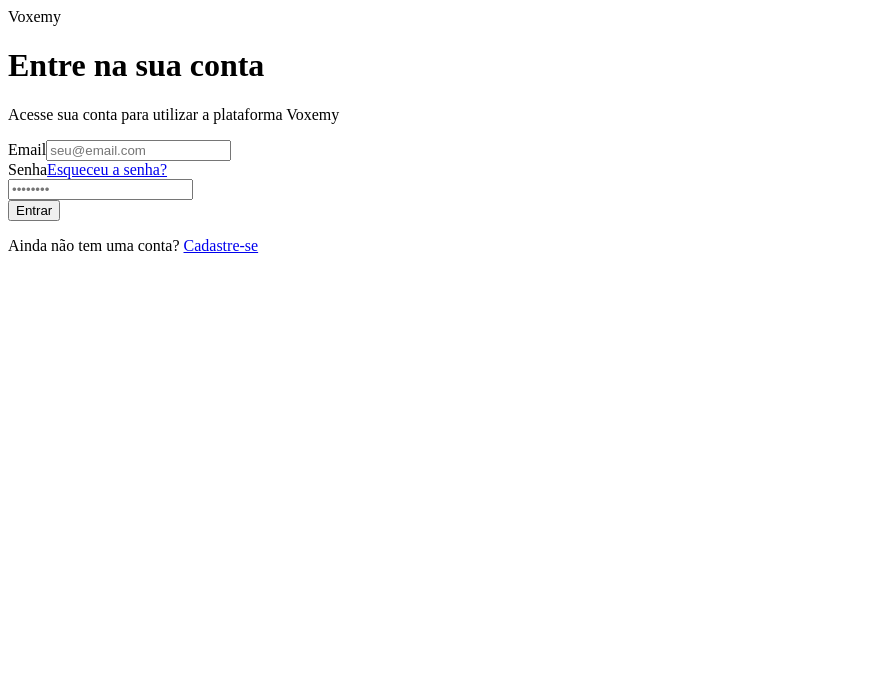
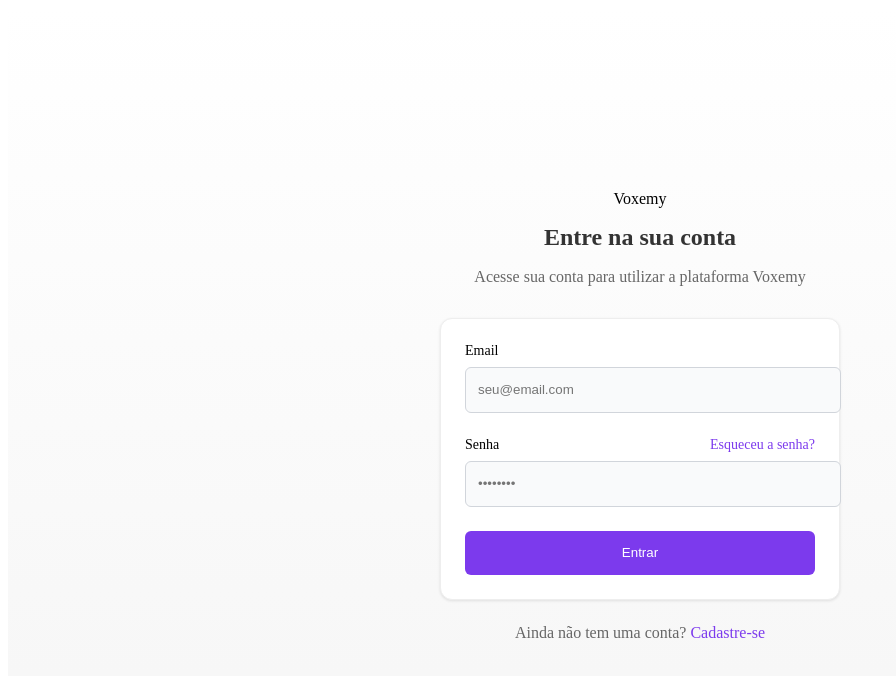
Before and after one commit to hiagoragazini/voxemy, a Next.js app: page /auth/login in a window 1280 px wide. Shown: the top 676 px of the page, without its empty margins (0-896 px from the left). Built offline with nearby package versions, Linux system fonts and the light colour scheme.

Commit message:
Simplifica página de login para resolver problemas de estilo

```diff
--- a/pages/auth/login.js
+++ b/pages/auth/login.js
@@ -3,65 +3,19 @@ import { useRouter } from "next/router";
 import Link from "next/link";
 import { auth } from "@/lib/firebase-fixed";
 import { signInWithEmailAndPassword } from "firebase/auth";
-import { Loader } from "lucide-react";
-
-// Supondo que você tenha esses componentes na sua UI
-// Se não tiver, você precisará implementá-los ou usar alternativas
-const Button = ({ children, className, disabled, type }) => {
-  return (
-    <button
-      type={type}
-      disabled={disabled}
-      className={`${className} transition-colors rounded-md`}
-    >
-      {children}
-    </button>
-  );
-};
-
-const Input = ({ id, type, value, onChange, placeholder, className, required }) => {
-  return (
-    <input
-      id={id}
-      type={type}
-      value={value}
-      onChange={onChange}
-      placeholder={placeholder}
-      className={`w-full px-4 py-2 border rounded-md outline-none ${className}`}
-      required={required}
-    />
-  );
-};
-
-const Label = ({ htmlFor, className, children }) => {
-  return (
-    <label htmlFor={htmlFor} className={`block ${className}`}>
-      {children}
-    </label>
-  );
-};
-
-const Card = ({ children, className }) => {
-  return (
-    <div className={`${className} rounded-xl`}>
-      {children}
-    </div>
-  );
-};
 
 // Componente VoxemyLogo simplificado
-const VoxemyLogo = ({ className = "" }) => {
+const VoxemyLogo = () => {
   return (
-    <div className={`flex items-center justify-center ${className}`}>
-      <span className="text-3xl font-bold bg-clip-text text-transparent bg-gradient-to-r from-purple-800
-to-purple-500">
+    <div className="flex items-center justify-center">
+      <span className="text-3xl font-bold text-purple-600">
         Voxemy
       </span>
     </div>
   );
 };
 
-const Login = () => {
+export default function Login() {
   const [email, setEmail] = useState("");
   const [password, setPassword] = useState("");
   const [isLoading, setIsLoading] = useState(false);
@@ -84,7 +38,7 @@ const Login = () => {
       await signInWithEmailAndPassword(auth, email, password);
 
       // Redirecionamento após login bem-sucedido
-      router.push("/dashboard");
+      router.push("/");
     } catch (error) {
       console.error("Erro ao fazer login:", error);
       setError("Email ou senha incorretos. Tente novamente.");
@@ -94,91 +48,152 @@ const Login = () => {
   };
 
   return (
-    <div className="min-h-screen flex flex-col items-center justify-center p-4 bg-gradient-to-b from-white
-to-gray-50">
-      <div className="w-full max-w-md space-y-8">
-        <div className="text-center">
-          <VoxemyLogo className="w-full mb-6" />
-          <h1 className="text-2xl font-semibold text-gray-900">Entre na sua conta</h1>
-          <p className="mt-2 text-gray-600">
+    <div style={{
+      minHeight: '100vh',
+      display: 'flex',
+      flexDirection: 'column',
+      alignItems: 'center',
+      justifyContent: 'center',
+      padding: '1rem',
+      background: 'linear-gradient(to bottom, white, #f5f5f5)'
+    }}>
+      <div style={{
+        width: '100%',
+        maxWidth: '400px'
+      }}>
+        <div style={{textAlign: 'center', marginBottom: '2rem'}}>
+          <VoxemyLogo />
+          <h1 style={{
+            fontSize: '1.5rem',
+            fontWeight: '600',
+            color: '#333',
+            marginTop: '1rem'
+          }}>Entre na sua conta</h1>
+          <p style={{
+            marginTop: '0.5rem',
+            color: '#666'
+          }}>
             Acesse sua conta para utilizar a plataforma Voxemy
           </p>
         </div>
 
-        <Card className="p-6 bg-white shadow-sm border border-gray-100 rounded-xl">
+        <div style={{
+          padding: '1.5rem',
+          backgroundColor: 'white',
+          borderRadius: '0.75rem',
+          boxShadow: '0 1px 3px rgba(0,0,0,0.1)',
+          border: '1px solid #eee'
+        }}>
           {error && (
-            <div className="mb-4 p-3 bg-red-50 border-l-4 border-red-500 text-red-700 rounded">
+            <div style={{
+              marginBottom: '1rem',
+              padding: '0.75rem',
+              backgroundColor: '#fee2e2',
+              borderLeft: '4px solid #ef4444',
+              color: '#b91c1c',
+              borderRadius: '0.25rem'
+            }}>
               {error}
             </div>
           )}
 
-          <form onSubmit={handleLogin} className="space-y-6">
-            <div className="space-y-2">
-              <Label htmlFor="email" className="text-sm font-medium">
+          <form onSubmit={handleLogin} style={{display: 'flex', flexDirection: 'column', gap: '1.5rem'}}>
+            <div>
+              <label htmlFor="email" style={{
+                display: 'block',
+                fontSize: '0.875rem',
+                fontWeight: '500',
+                marginBottom: '0.5rem'
+              }}>
                 Email
-              </Label>
-              <Input
+              </label>
+              <input
                 id="email"
                 type="email"
                 value={email}
                 onChange={(e) => setEmail(e.target.value)}
                 placeholder="seu@email.com"
-                className="h-11 bg-gray-50 border-gray-200 focus:border-purple-600 focus:ring-purple-600"
+                style={{
+                  width: '100%',
+                  height: '2.75rem',
+                  padding: '0 0.75rem',
+                  backgroundColor: '#f9fafb',
+                  border: '1px solid #d1d5db',
+                  borderRadius: '0.375rem',
+                  outline: 'none'
+                }}
                 required
               />
             </div>
 
-            <div className="space-y-2">
-              <div className="flex items-center justify-between">
-                <Label htmlFor="password" className="text-sm font-medium">
+            <div>
+              <div style={{
+                display: 'flex',
+                justifyContent: 'space-between',
+                alignItems: 'center',
+                marginBottom: '0.5rem'
+              }}>
+                <label htmlFor="password" style={{
+                  fontSize: '0.875rem',
+                  fontWeight: '500'
+                }}>
                   Senha
-                </Label>
+                </label>
                 <Link
                   href="/recuperar-senha"
-                  className="text-sm font-medium text-purple-600 hover:text-purple-800"
+                  style={{
+                    fontSize: '0.875rem',
+                    fontWeight: '500',
+                    color: '#7c3aed',
+                    textDecoration: 'none'
+                  }}
                 >
                   Esqueceu a senha?
                 </Link>
               </div>
-              <Input
+              <input
                 id="password"
                 type="password"
                 value={password}
                 onChange={(e) => setPassword(e.target.value)}
                 placeholder="••••••••"
-                className="h-11 bg-gray-50 border-gray-200 focus:border-purple-600 focus:ring-purple-600"
+                style={{
+                  width: '100%',
+                  height: '2.75rem',
+                  padding: '0 0.75rem',
+                  backgroundColor: '#f9fafb',
+                  border: '1px solid #d1d5db',
+                  borderRadius: '0.375rem',
+                  outline: 'none'
+                }}
                 required
               />
             </div>
 
-            <Button
+            <button
               type="submit"
               disabled={isLoading}
-              className="w-full h-11 bg-purple-600 hover:bg-purple-700 text-white font-medium"
+              style={{
+                width: '100%',
+                height: '2.75rem',
+                backgroundColor: '#7c3aed',
+                color: 'white',
+                fontWeight: '500',
+                border: 'none',
+                borderRadius: '0.375rem',
+                cursor: isLoading ? 'not-allowed' : 'pointer',
+                opacity: isLoading ? '0.7' : '1'
+              }}
             >
-              {isLoading ? (
-                <>
-                  {/* Você pode substituir o Loader por um componente de spinner simples */}
-                  <svg className="animate-spin -ml-1 mr-2 h-4 w-4 text-white"
-xmlns="http://www.w3.org/2000/svg" fill="none" viewBox="0 0 24 24">
-                    <circle className="opacity-25" cx="12" cy="12" r="10" stroke="currentColor"
-strokeWidth="4"></circle>
-                    <path className="opacity-75" fill="currentColor" d="M4 12a8 8 0 018-8V0C5.373 0 0 5.373 0
-12h4zm2 5.291A7.962 7.962 0 014 12H0c0 3.042 1.135 5.824 3 7.938l3-2.647z"></path>
-                  </svg>
-                  Entrando...
-                </>
-              ) : (
-                "Entrar"
-              )}
-            </Button>
+              {isLoading ? "Entrando..." : "Entrar"}
+            </button>
           </form>
-        </Card>
+        </div>
 
-        <div className="text-center mt-6">
-          <p className="text-gray-600">
+        <div style={{textAlign: 'center', marginTop: '1.5rem'}}>
+          <p style={{color: '#666'}}>
             Ainda não tem uma conta?{" "}
-            <Link href="/cadastro" className="font-medium text-purple-600 hover:text-purple-800">
+            <Link href="/cadastro" style={{fontWeight: '500', color: '#7c3aed', textDecoration: 'none'}}>
               Cadastre-se
             </Link>
           </p>
@@ -186,6 +201,4 @@ strokeWidth="4"></circle>
       </div>
     </div>
   );
-};
-
-export default Login;
+}
```
